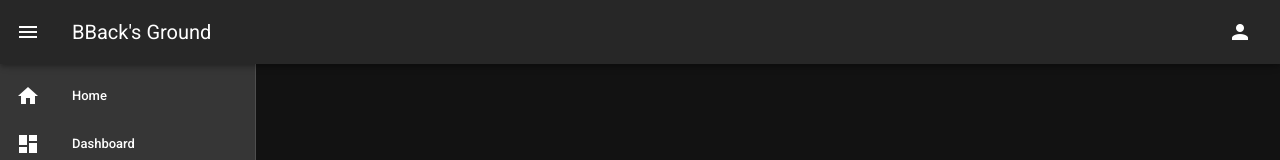
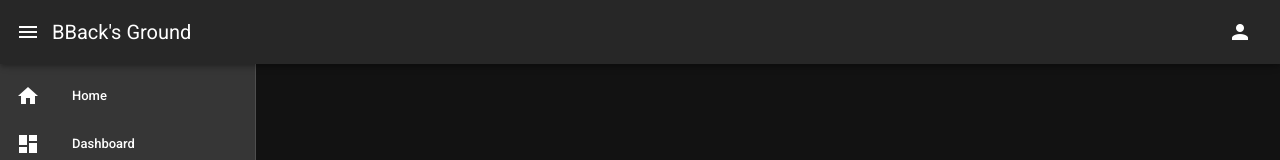
Before and after one commit to BBackJK/TP_BG, a Vue app in the folder front/: page / in a window 1280 px wide. Shown: the top 160 px of the page. Built offline with nearby package versions, Linux system fonts and the light colour scheme.

Commit message:
[FRONT] Apply Header Title router-link

```diff
--- a/front/src/components/layout/HeaderComponent.vue
+++ b/front/src/components/layout/HeaderComponent.vue
@@ -5,7 +5,9 @@
     </v-navigation-drawer>
     <v-app-bar app clipped-left>
       <v-app-bar-nav-icon @click.stop="onClickNav" />
-      <v-toolbar-title>BBack's Ground</v-toolbar-title>
+      <router-link to="/">
+        <v-toolbar-title class="app-title">BBack's Ground</v-toolbar-title>
+      </router-link>
       <v-spacer></v-spacer>
 
       <router-link to="/login">
@@ -38,4 +40,8 @@ export default {
 };
 </script>
 
-<style scoped></style>
+<style scoped>
+.app-title {
+  color: white;
+}
+</style>
```
